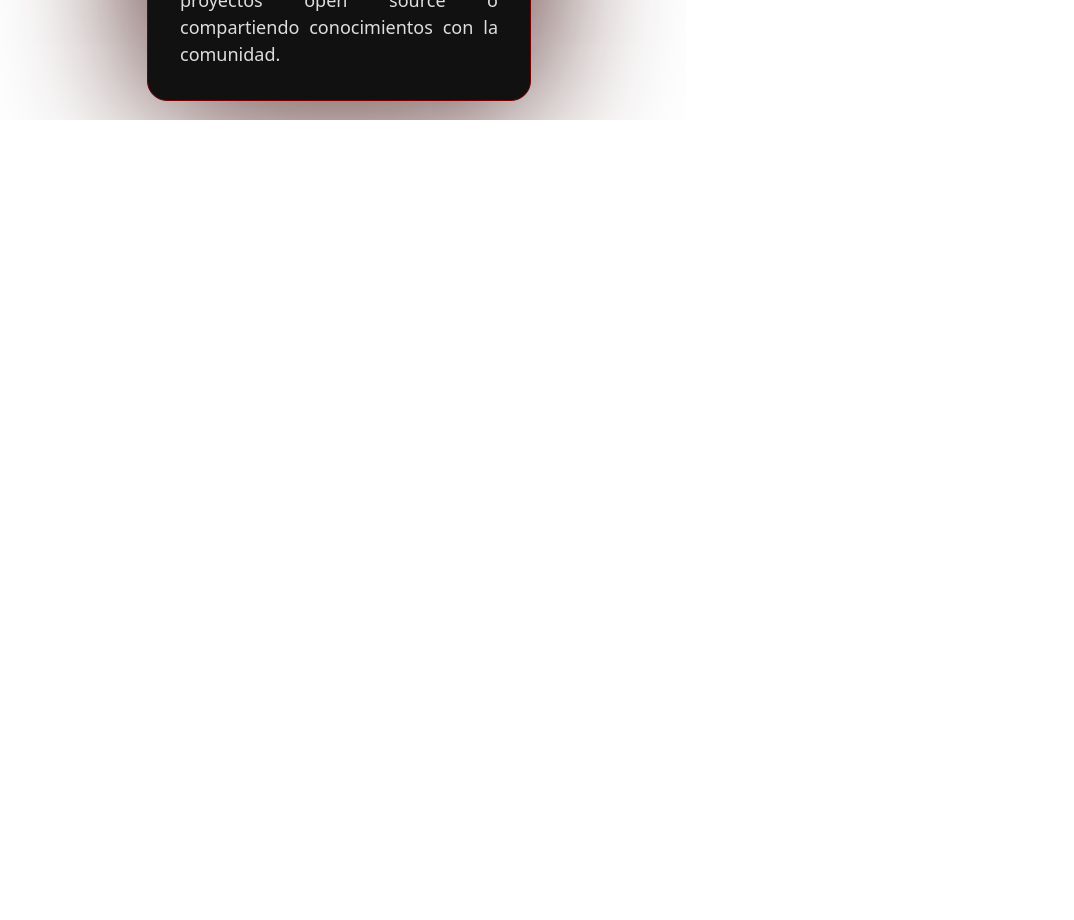
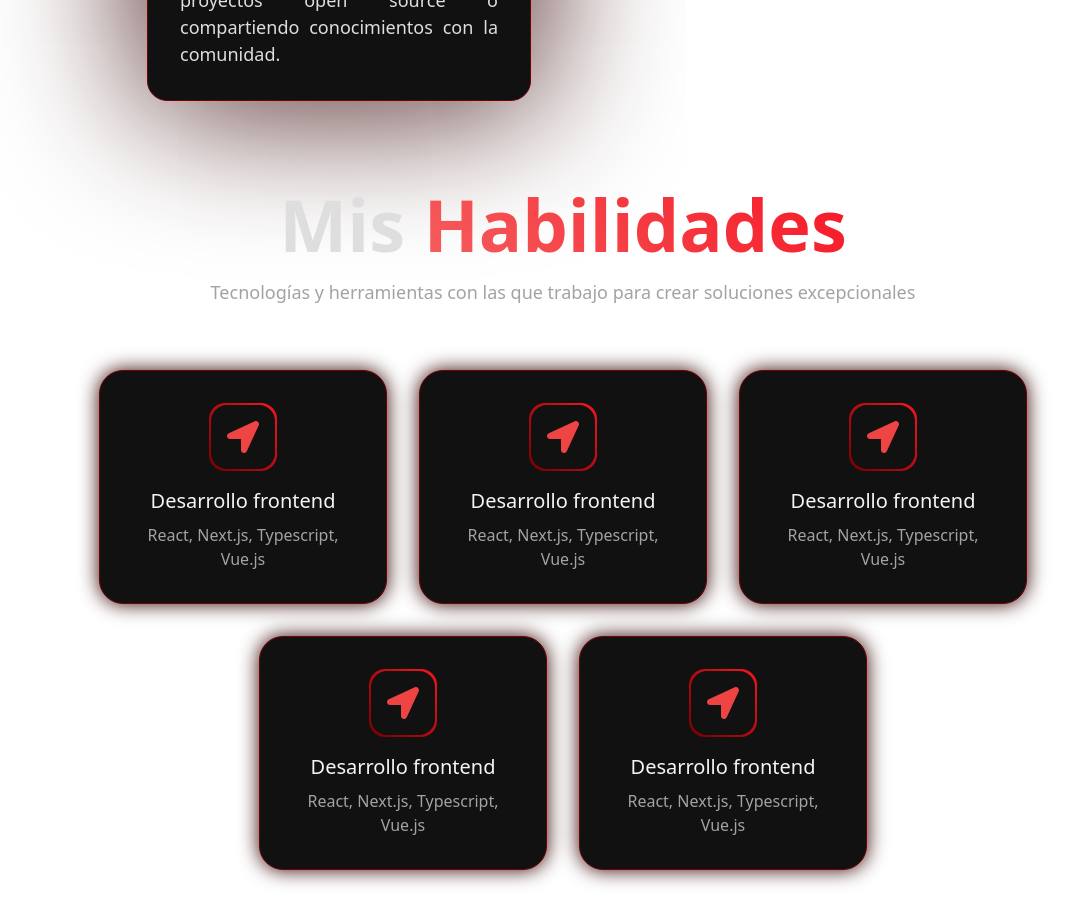
Before and after one commit to DanielVeraOrtiz/personal-portfolio, a Next.js app: page / in a window 1280 px wide. Shown: the part 1480-2400 px from the top of the page, without its empty margins (77-1151 px from the left). Before the commit the page ends 1600 px from the top, so only its background shows below. Built offline with nearby package versions, Linux system fonts and the light colour scheme.

Commit message:
feat(skill): Se realiza la mayoria de estructura de la seccion, se necesitan cambiar iconos, hacer los hover y framers motion

```diff
--- a/src/app/page.tsx
+++ b/src/app/page.tsx
@@ -1,5 +1,6 @@
 import Hero from '@/components/heroSection/hero';
 import About from '@/components/aboutSection/about';
+import Skills from '@/components/skillsSection/skill';
 
 // Es un portafolio, solo una pagina con toda la informacion, por lo que trabajaremos los componentes por separado
 export default function Home() {
@@ -7,6 +8,7 @@ export default function Home() {
     <main>
       <Hero />
       <About />
+      <Skills />
     </main>
   );
 }
--- /dev/null
+++ b/src/components/skillsSection/skill.css
@@ -0,0 +1,37 @@
+@reference "tailwindcss";
+
+.skill-title-section {
+  color: #dfdedf;
+}
+
+.skill-title-section > span {
+  background: linear-gradient(45deg, #f55f5f, #f51624);
+  background-clip: text;
+}
+
+.skill-subtitle {
+  color: #a4a2a2;
+}
+
+.skill-container {
+  background-color: #111111;
+  border: 1px solid #750000;
+  box-shadow: 0 0 20px 0 #330101;
+}
+
+.skill-icon-border {
+  background: linear-gradient(45deg, #750000, #f51624);
+}
+
+.skill-icon {
+  background-color: #111111;
+  color: #ef4444;
+}
+
+.skill-title {
+  color: #f5f5f5;
+}
+
+.skill-tech {
+  color: #a4a2a2;
+}
--- /dev/null
+++ b/src/components/skillsSection/skill.tsx
@@ -0,0 +1,67 @@
+import './skill.css';
+import { FaLocationArrow } from 'react-icons/fa';
+
+export default function Skills() {
+  const skills = [
+    {
+      skillName: 'Desarrollo frontend',
+      skillTech: ['React', 'Next.js', 'Typescript', 'Vue.js'],
+      icon: FaLocationArrow,
+    },
+    {
+      skillName: 'Desarrollo frontend',
+      skillTech: ['React', 'Next.js', 'Typescript', 'Vue.js'],
+      icon: FaLocationArrow,
+    },
+    {
+      skillName: 'Desarrollo frontend',
+      skillTech: ['React', 'Next.js', 'Typescript', 'Vue.js'],
+      icon: FaLocationArrow,
+    },
+    {
+      skillName: 'Desarrollo frontend',
+      skillTech: ['React', 'Next.js', 'Typescript', 'Vue.js'],
+      icon: FaLocationArrow,
+    },
+    {
+      skillName: 'Desarrollo frontend',
+      skillTech: ['React', 'Next.js', 'Typescript', 'Vue.js'],
+      icon: FaLocationArrow,
+    },
+  ];
+
+  return (
+    <section
+      id="skills"
+      aria-labelledby="skills-title"
+      className="w-full h-screen flex justify-center items-center flex-col"
+    >
+      <h2 className="skill-title-section text-[4.5rem] font-semibold">
+        Mis <span className="text-transparent bg-clip-text">Habilidades</span>
+      </h2>
+      <p className="skill-subtitle text-lg mb-16">
+        Tecnologías y herramientas con las que trabajo para crear soluciones excepcionales
+      </p>
+      <div className="flex flex-wrap gap-8 w-3/4 justify-center">
+        {skills.map((skill, index) => {
+          const Icon = skill.icon;
+          const tech = skill.skillTech.join(', ');
+          return (
+            <article
+              key={index}
+              className="skill-container flex w-3/10 flex-col p-8 rounded-3xl text-center items-center"
+            >
+              <div className="skill-icon-border rounded-2xl bg-amber-500 mb-4 p-0.5">
+                <div className="skill-icon p-4 rounded-2xl h-16 w-16 flex justify-center items-center">
+                  <Icon aria-hidden="true" className="h-8 w-8" />
+                </div>
+              </div>
+              <h3 className="skill-title text-xl mb-2">{skill.skillName}</h3>
+              <p className="skill-tech">{tech}</p>
+            </article>
+          );
+        })}
+      </div>
+    </section>
+  );
+}
```
